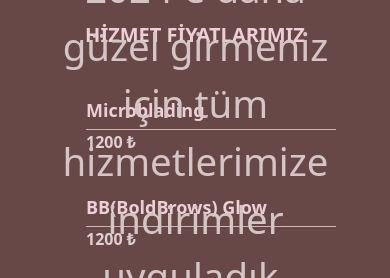
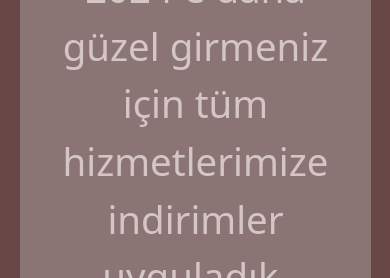
Before and after one commit to gunayshakhmuradova/Seva-Beauty-Website, a plain HTML site: page skills.html in a window 390 px wide. Shown: the part 558-836 px from the top of the page. Drawn offline with nearby package versions, Linux system fonts and the light colour scheme.

Commit message:
Update skills.css

```diff
--- a/assets/css/skills.css
+++ b/assets/css/skills.css
@@ -183,7 +183,8 @@
     }
 
     .alert {
-        width: 90vw; /* Adjust the width for smaller screens */
+        width: 90vw;
+        height: auto;
     }
   }
 
```
